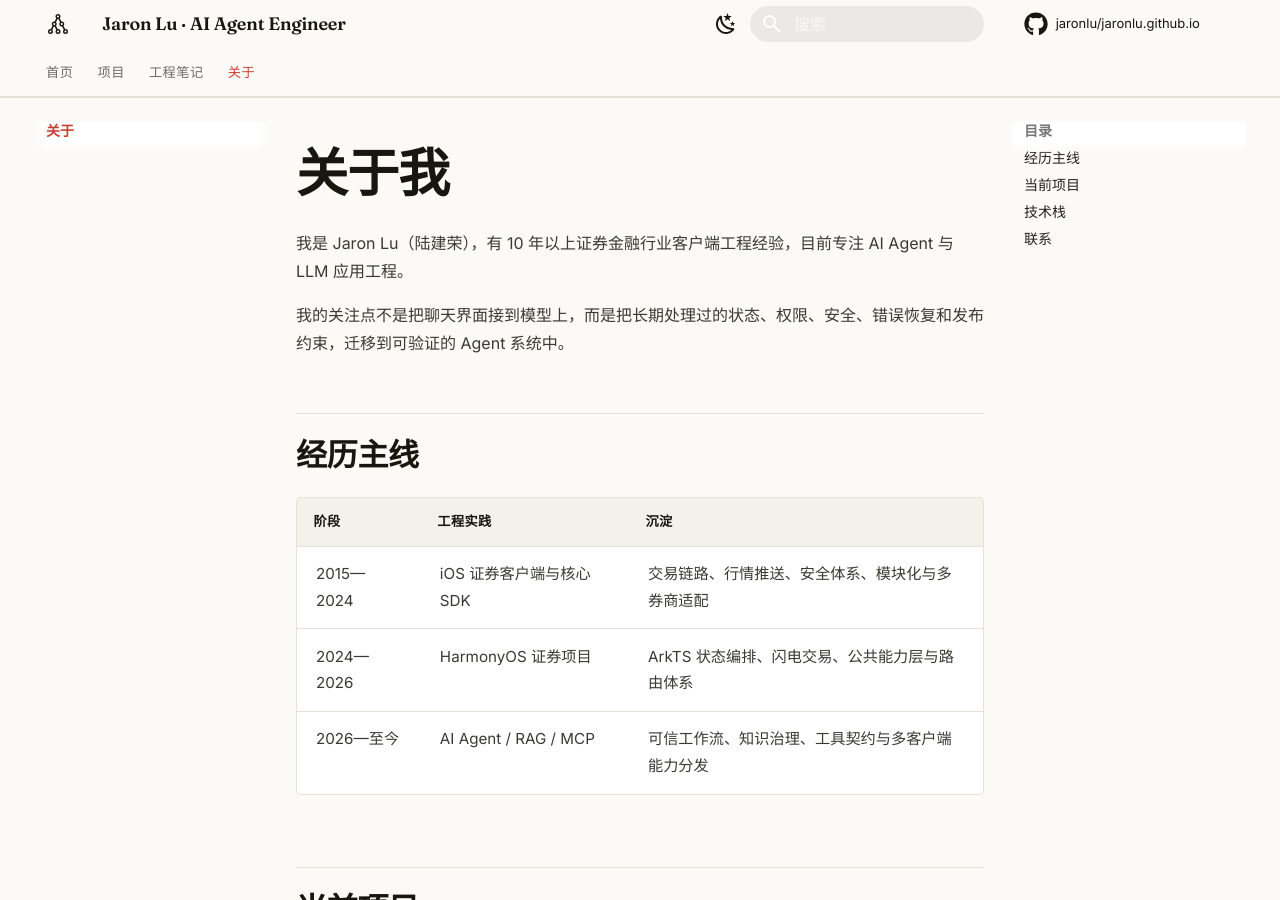
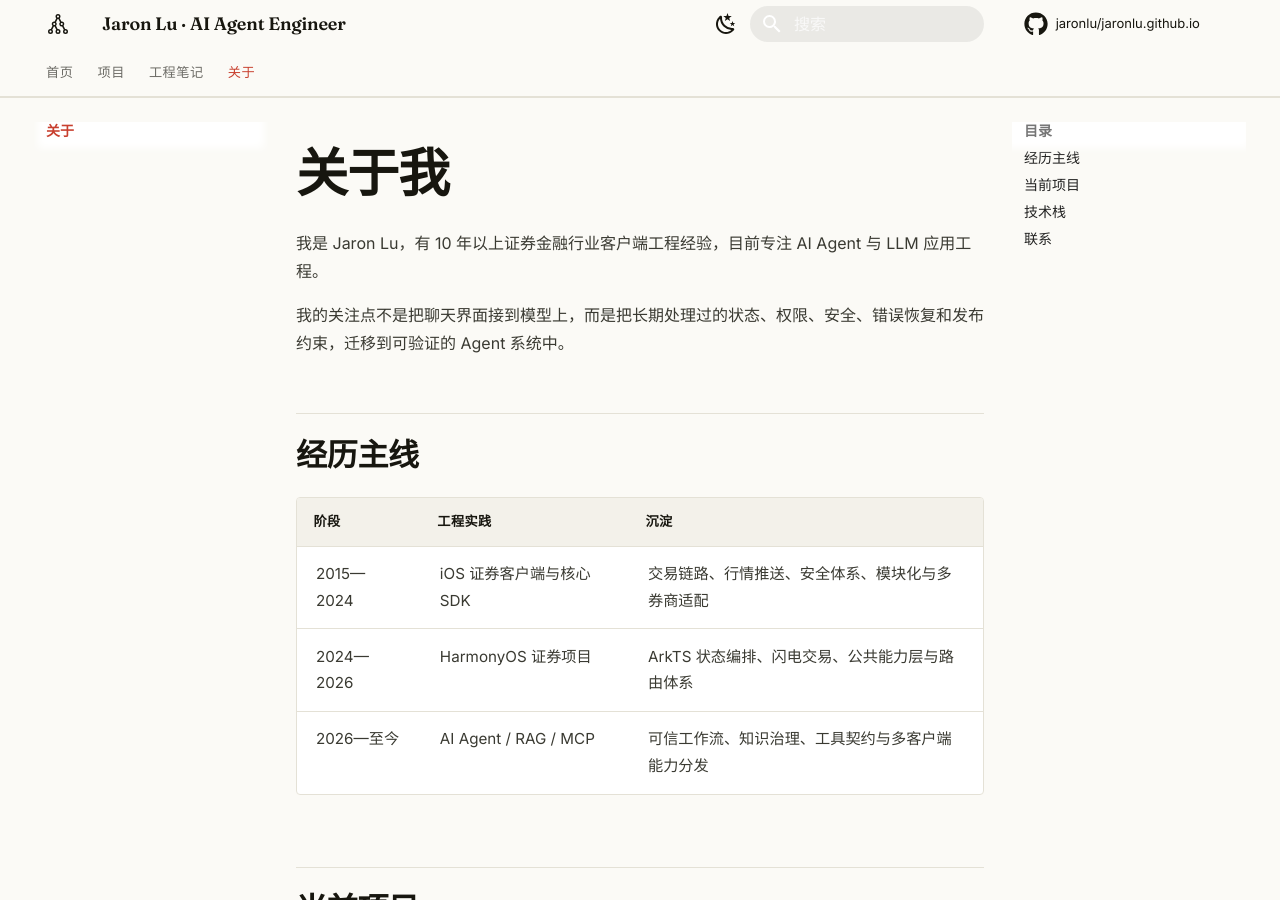
Before and after one commit to jaronlu/jaronlu.github.io, an MkDocs documentation site: the page built from docs/about.md, in a window 1280 px wide and 900 px high. Built offline with MkDocs 1.6.1 and Material for MkDocs 9.7.7, drawn with Linux system fonts in a browser that asks for light colours; comment, search, counter and statistics services are not loaded.

Commit message:
docs: remove Chinese name from profile

```diff
--- a/docs/about.md
+++ b/docs/about.md
@@ -1,6 +1,6 @@
 # 关于我
 
-我是 Jaron Lu（陆建荣），有 10 年以上证券金融行业客户端工程经验，目前专注 AI Agent 与 LLM 应用工程。
+我是 Jaron Lu，有 10 年以上证券金融行业客户端工程经验，目前专注 AI Agent 与 LLM 应用工程。
 
 我的关注点不是把聊天界面接到模型上，而是把长期处理过的状态、权限、安全、错误恢复和发布约束，迁移到可验证的 Agent 系统中。
 
```
